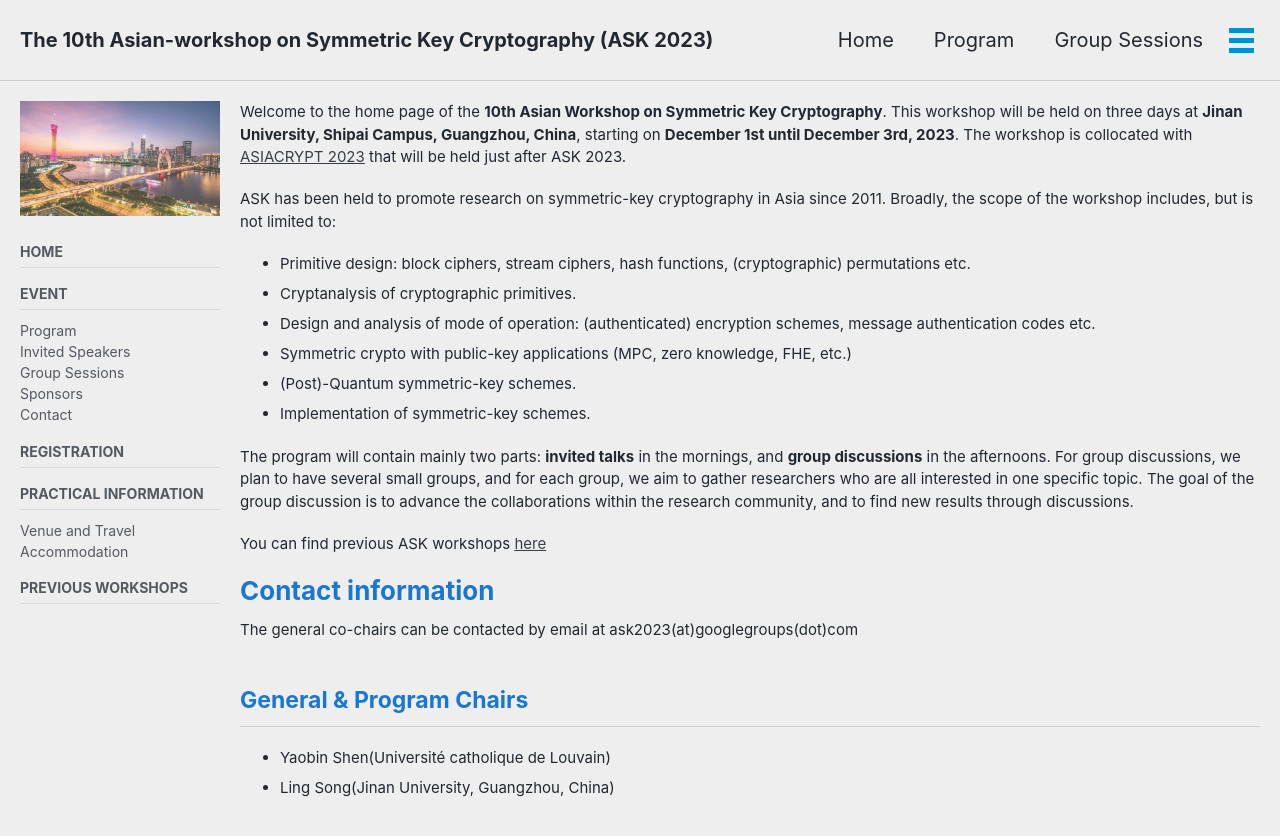
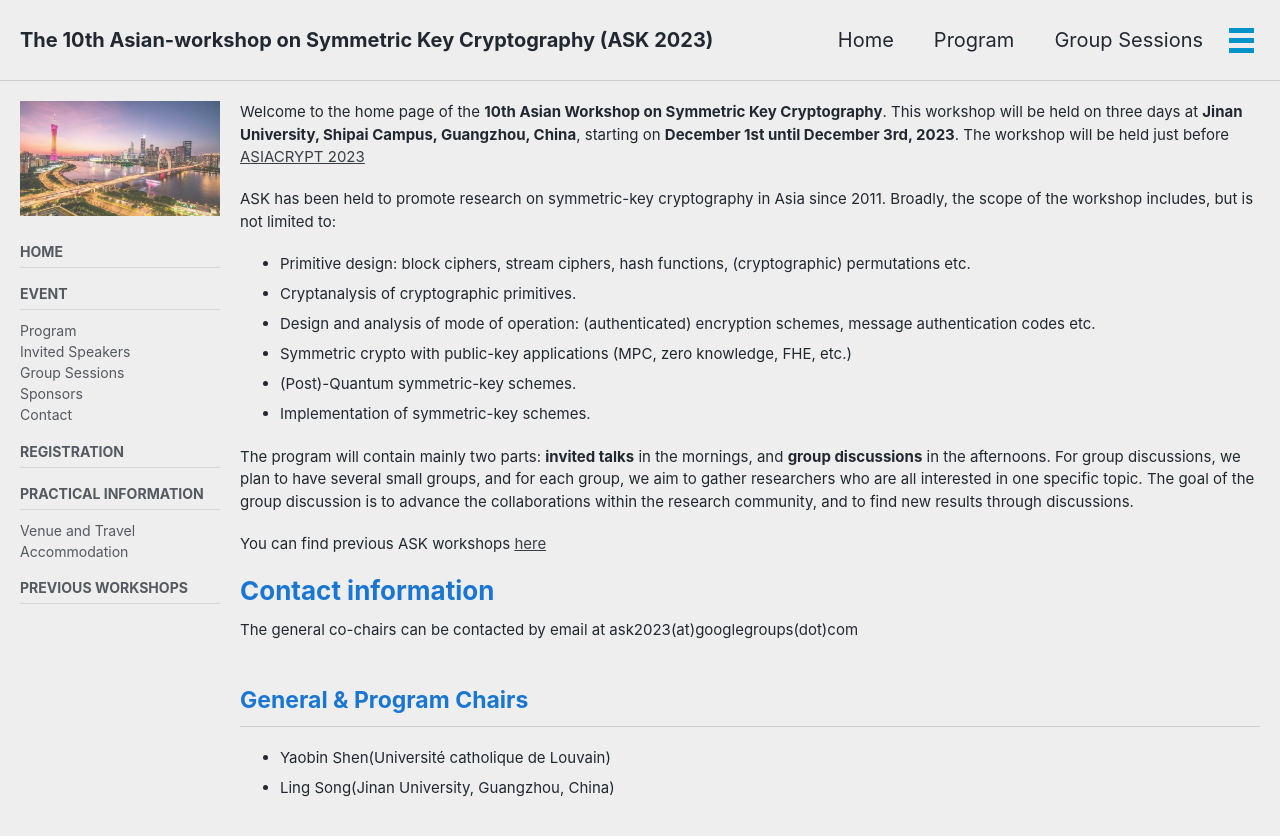
Before and after one commit to cryptanalysisbench/SATbench, a Jekyll site: the page built from index.md, in a window 1280 px wide and 900 px high. Shown: the top 836 px of the window. Built offline with Jekyll 4.4.1, drawn with Linux system fonts in a browser that asks for light colours; cached includes are drawn as plain includes; nearby versions of some CDN libraries.

Commit message:
Update index.md

```diff
--- a/index.md
+++ b/index.md
@@ -9,7 +9,7 @@ sidebar:
     nav: "docs"
 ---
 
-Welcome to the home page of the **10th Asian Workshop on Symmetric Key Cryptography**. This workshop will be held on three days at **Jinan University, Shipai Campus, Guangzhou, China**, starting on **December 1st until December 3rd, 2023**. The workshop is collocated with [ASIACRYPT 2023](https://asiacrypt.iacr.org/2023/) that will be held just after ASK 2023.
+Welcome to the home page of the **10th Asian Workshop on Symmetric Key Cryptography**. This workshop will be held on three days at **Jinan University, Shipai Campus, Guangzhou, China**, starting on **December 1st until December 3rd, 2023**. The workshop will be held just before [ASIACRYPT 2023](https://asiacrypt.iacr.org/2023/)
 
 ASK has been held to promote research on symmetric-key cryptography in Asia since 2011. Broadly, the scope of the workshop includes, but is not limited to:
 
```
